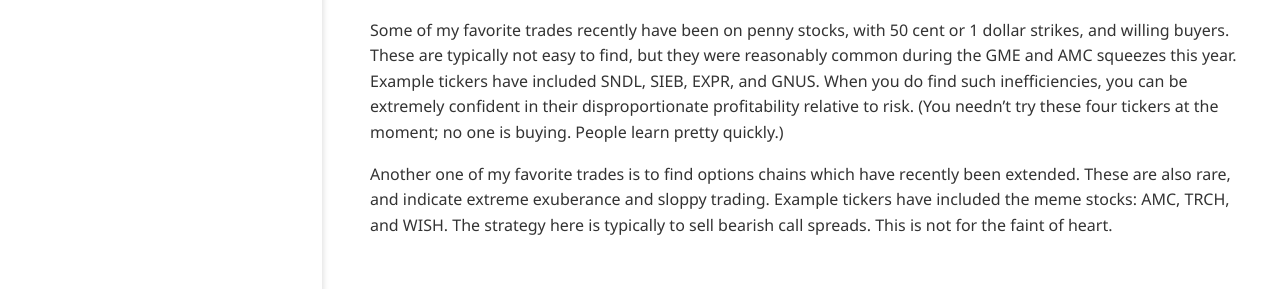
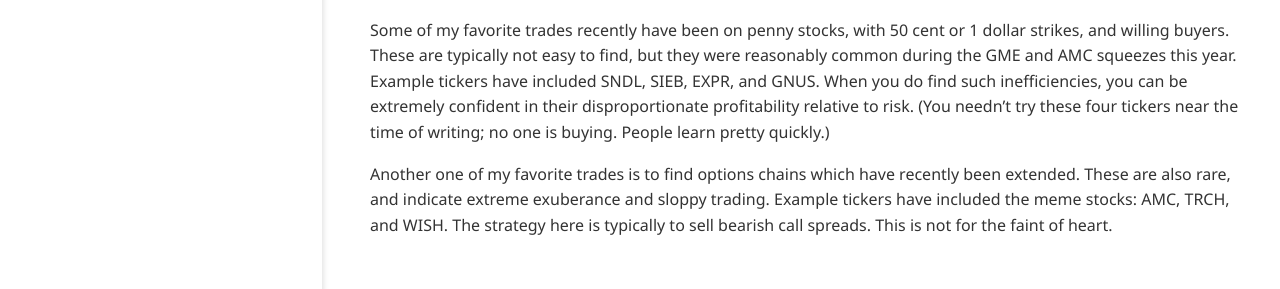
Before and after one commit to ansyblenetwork/aquietlife, a Jekyll site: the page built from _posts/2021-07-05-liquidity.md, in a window 1280 px wide and 1251 px high. Shown: the part 887-1176 px from the top of the window. Built offline with Jekyll 4.4.1, drawn with Linux system fonts in a browser that asks for light colours.

Commit message:
Update 2021-07-05-liquidity.md

```diff
--- a/_posts/2021-07-05-liquidity.md
+++ b/_posts/2021-07-05-liquidity.md
@@ -30,6 +30,6 @@
 
 ### Example: Trading at the ends of options chains
 
-Some of my favorite trades recently have been on penny stocks, with 50 cent or 1 dollar strikes, and willing buyers. These are typically not easy to find, but they were reasonably common during the GME and AMC squeezes this year. Example tickers have included SNDL, SIEB, EXPR, and GNUS. When you do find such inefficiencies, you can be extremely confident in their disproportionate profitability relative to risk. (You needn't try these four tickers at the moment; no one is buying. People learn pretty quickly.)
+Some of my favorite trades recently have been on penny stocks, with 50 cent or 1 dollar strikes, and willing buyers. These are typically not easy to find, but they were reasonably common during the GME and AMC squeezes this year. Example tickers have included SNDL, SIEB, EXPR, and GNUS. When you do find such inefficiencies, you can be extremely confident in their disproportionate profitability relative to risk. (You needn't try these four tickers near the time of writing; no one is buying. People learn pretty quickly.)
 
 Another one of my favorite trades is to find options chains which have recently been extended. These are also rare, and indicate extreme exuberance and sloppy trading. Example tickers have included the meme stocks: AMC, TRCH, and WISH. The strategy here is typically to sell bearish call spreads. This is not for the faint of heart.
```
